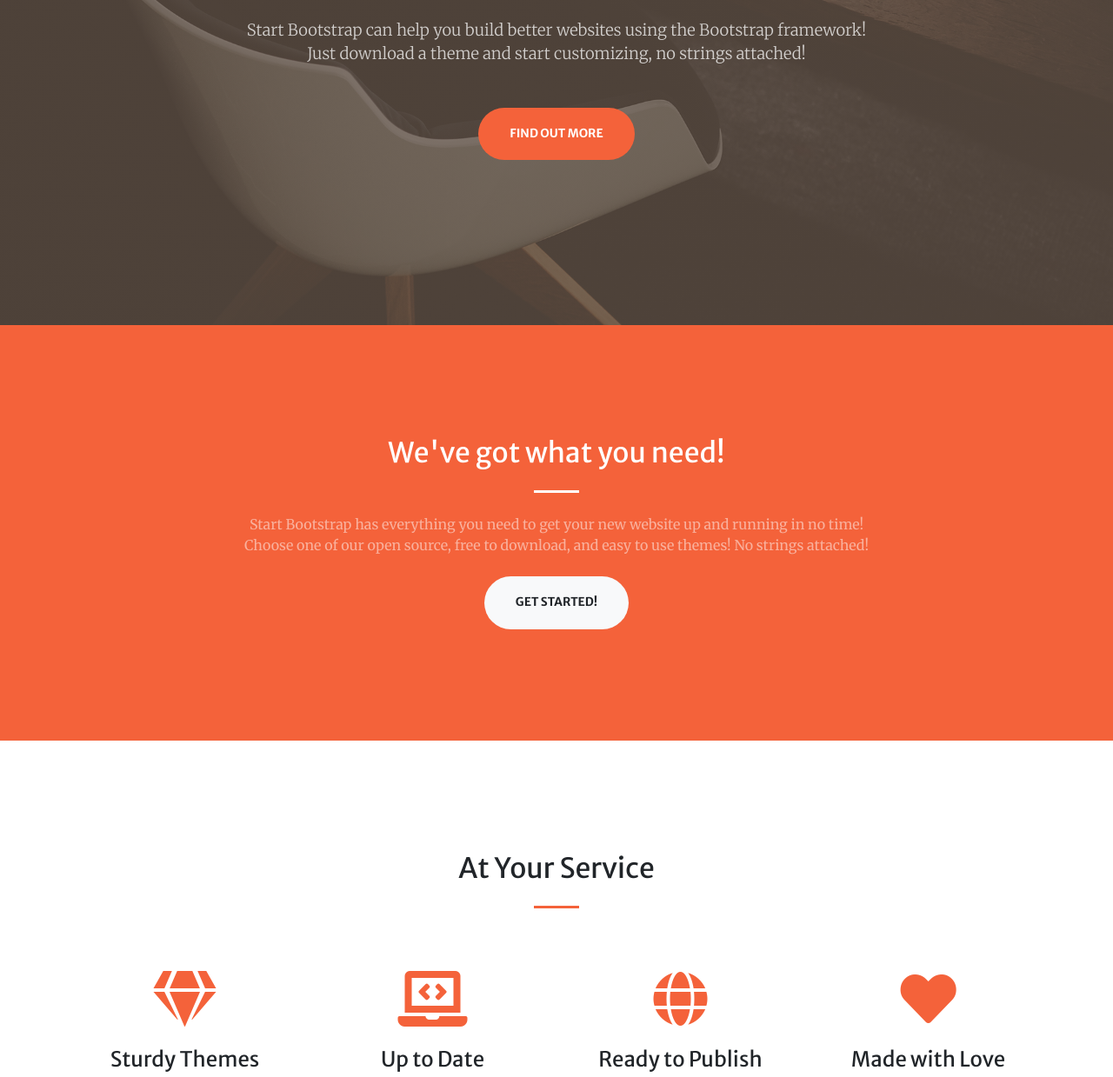
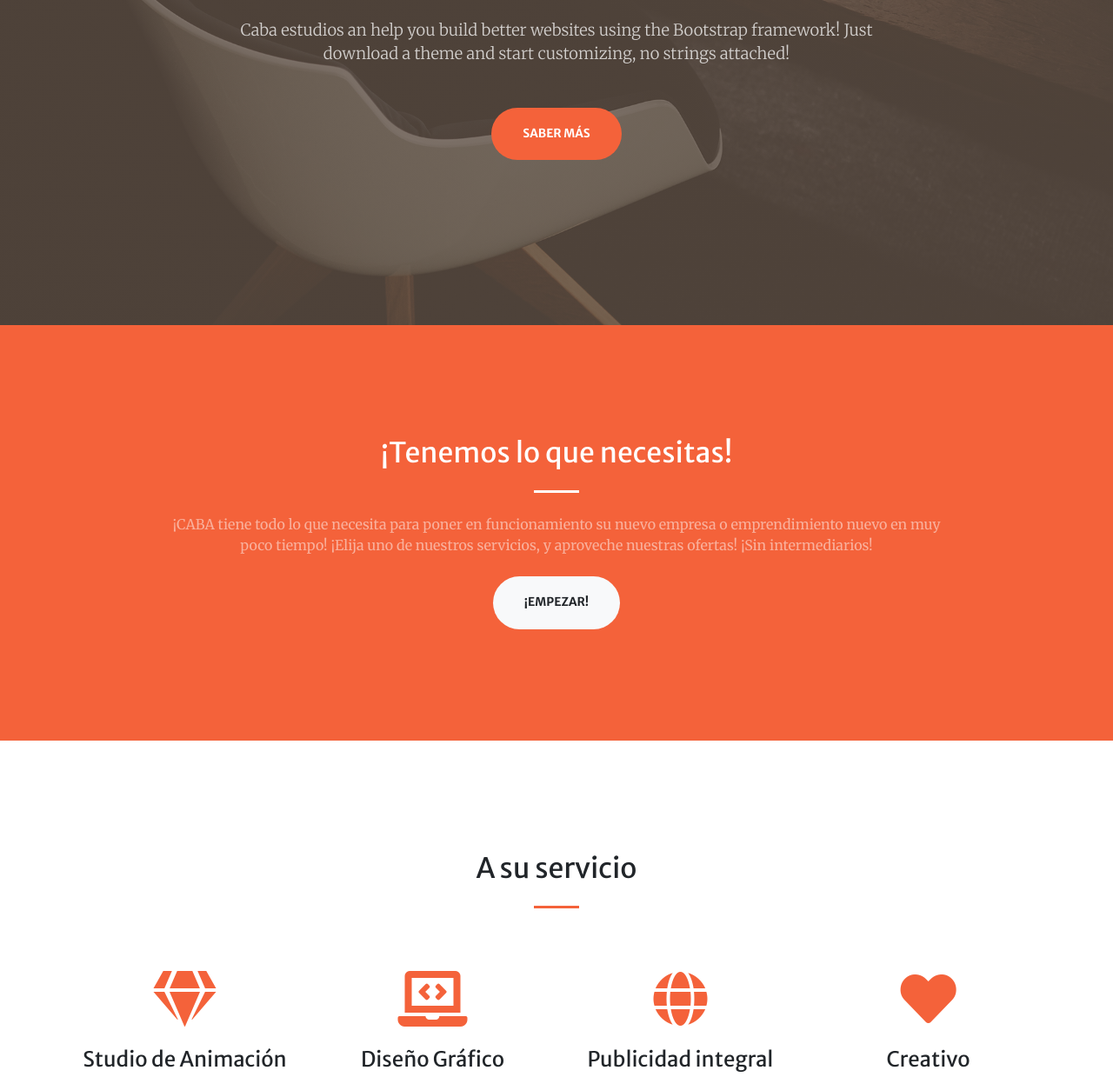
Before and after one commit to caba10777/estra, a website with bundled scripts: page index.html in a window 1280 px wide. Shown: the part 426-1665 px from the top of the page at 87% size. Built offline with nearby package versions, Linux system fonts and the light colour scheme.

Commit message:
Add files via upload

```diff
--- a/index.html
+++ b/index.html
@@ -30,23 +30,23 @@
   <!-- Navigation -->
   <nav class="navbar navbar-expand-lg navbar-light fixed-top py-3" id="mainNav">
     <div class="container">
-      <a class="navbar-brand js-scroll-trigger" href="#page-top">Start Bootstrap</a>
+      <a class="navbar-brand js-scroll-trigger" href="#page-top">Caba estudios</a>
       <button class="navbar-toggler navbar-toggler-right" type="button" data-toggle="collapse" data-target="#navbarResponsive" aria-controls="navbarResponsive" aria-expanded="false" aria-label="Toggle navigation">
         <span class="navbar-toggler-icon"></span>
       </button>
       <div class="collapse navbar-collapse" id="navbarResponsive">
         <ul class="navbar-nav ml-auto my-2 my-lg-0">
           <li class="nav-item">
-            <a class="nav-link js-scroll-trigger" href="#about">About</a>
+            <a class="nav-link js-scroll-trigger" href="#about">Nosotros</a>
           </li>
           <li class="nav-item">
-            <a class="nav-link js-scroll-trigger" href="#services">Services</a>
+            <a class="nav-link js-scroll-trigger" href="#services">Servicios</a>
           </li>
           <li class="nav-item">
             <a class="nav-link js-scroll-trigger" href="#portfolio">Portfolio</a>
           </li>
           <li class="nav-item">
-            <a class="nav-link js-scroll-trigger" href="#contact">Contact</a>
+            <a class="nav-link js-scroll-trigger" href="#contact">Contactos</a>
           </li>
         </ul>
       </div>
@@ -58,12 +58,12 @@
     <div class="container h-100">
       <div class="row h-100 align-items-center justify-content-center text-center">
         <div class="col-lg-10 align-self-end">
-          <h1 class="text-uppercase text-white font-weight-bold">Your Favorite Source of Free Bootstrap Themes</h1>
+          <h1 class="text-uppercase text-white font-weight-bold">CABA STUDIOS MUESTRA SUS SERVICIOS</h1>
           <hr class="divider my-4">
         </div>
         <div class="col-lg-8 align-self-baseline">
-          <p class="text-white-75 font-weight-light mb-5">Start Bootstrap can help you build better websites using the Bootstrap framework! Just download a theme and start customizing, no strings attached!</p>
-          <a class="btn btn-primary btn-xl js-scroll-trigger" href="#about">Find Out More</a>
+          <p class="text-white-75 font-weight-light mb-5">Caba estudios an help you build better websites using the Bootstrap framework! Just download a theme and start customizing, no strings attached!</p>
+          <a class="btn btn-primary btn-xl js-scroll-trigger" href="#about">Saber más</a>
         </div>
       </div>
     </div>
@@ -73,11 +73,11 @@
   <section class="page-section bg-primary" id="about">
     <div class="container">
       <div class="row justify-content-center">
-        <div class="col-lg-8 text-center">
-          <h2 class="text-white mt-0">We've got what you need!</h2>
+        <div class="col-lg-10 text-center">
+          <h2 class="text-white mt-0">¡Tenemos lo que necesitas!</h2>
           <hr class="divider light my-4">
-          <p class="text-white-50 mb-4">Start Bootstrap has everything you need to get your new website up and running in no time! Choose one of our open source, free to download, and easy to use themes! No strings attached!</p>
-          <a class="btn btn-light btn-xl js-scroll-trigger" href="#services">Get Started!</a>
+          <p class="text-white-50 mb-4">¡CABA tiene todo lo que necesita para poner en funcionamiento su nuevo empresa o emprendimiento nuevo en muy poco tiempo! ¡Elija uno de nuestros servicios, y aproveche nuestras ofertas! ¡Sin intermediarios!</p>
+          <a class="btn btn-light btn-xl js-scroll-trigger" href="#services">¡Empezar!</a>
         </div>
       </div>
     </div>
@@ -86,34 +86,34 @@
   <!-- Services Section -->
   <section class="page-section" id="services">
     <div class="container">
-      <h2 class="text-center mt-0">At Your Service</h2>
+      <h2 class="text-center mt-0">A su servicio</h2>
       <hr class="divider my-4">
       <div class="row">
         <div class="col-lg-3 col-md-6 text-center">
           <div class="mt-5">
             <i class="fas fa-4x fa-gem text-primary mb-4"></i>
-            <h3 class="h4 mb-2">Sturdy Themes</h3>
+            <h3 class="h4 mb-2">Studio de Animación</h3>
             <p class="text-muted mb-0">Our themes are updated regularly to keep them bug free!</p>
           </div>
         </div>
         <div class="col-lg-3 col-md-6 text-center">
           <div class="mt-5">
             <i class="fas fa-4x fa-laptop-code text-primary mb-4"></i>
-            <h3 class="h4 mb-2">Up to Date</h3>
+            <h3 class="h4 mb-2">Diseño Gráfico</h3>
             <p class="text-muted mb-0">All dependencies are kept current to keep things fresh.</p>
           </div>
         </div>
         <div class="col-lg-3 col-md-6 text-center">
           <div class="mt-5">
             <i class="fas fa-4x fa-globe text-primary mb-4"></i>
-            <h3 class="h4 mb-2">Ready to Publish</h3>
+            <h3 class="h4 mb-2">Publicidad integral</h3>
             <p class="text-muted mb-0">You can use this design as is, or you can make changes!</p>
           </div>
         </div>
         <div class="col-lg-3 col-md-6 text-center">
           <div class="mt-5">
             <i class="fas fa-4x fa-heart text-primary mb-4"></i>
-            <h3 class="h4 mb-2">Made with Love</h3>
+            <h3 class="h4 mb-2">Creativo</h3>
             <p class="text-muted mb-0">Is it really open source if it's not made with love?</p>
           </div>
         </div>
@@ -133,7 +133,7 @@
                 Category
               </div>
               <div class="project-name">
-                Project Name
+                Personaje 3D
               </div>
             </div>
           </a>
@@ -210,7 +210,7 @@
   <!-- Call to Action Section -->
   <section class="page-section bg-dark text-white">
     <div class="container text-center">
-      <h2 class="mb-4">Free Download at Start Bootstrap!</h2>
+      <h2 class="mb-4">Descarga nuestro !</h2>
       <a class="btn btn-light btn-xl" href="https://startbootstrap.com/themes/creative/">Download Now!</a>
     </div>
   </section>
```
